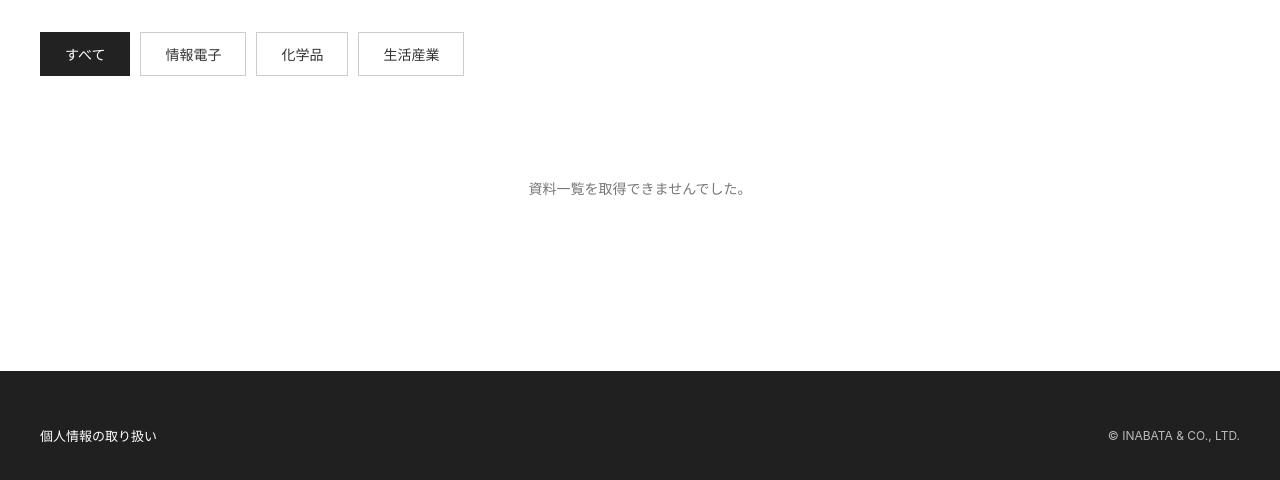
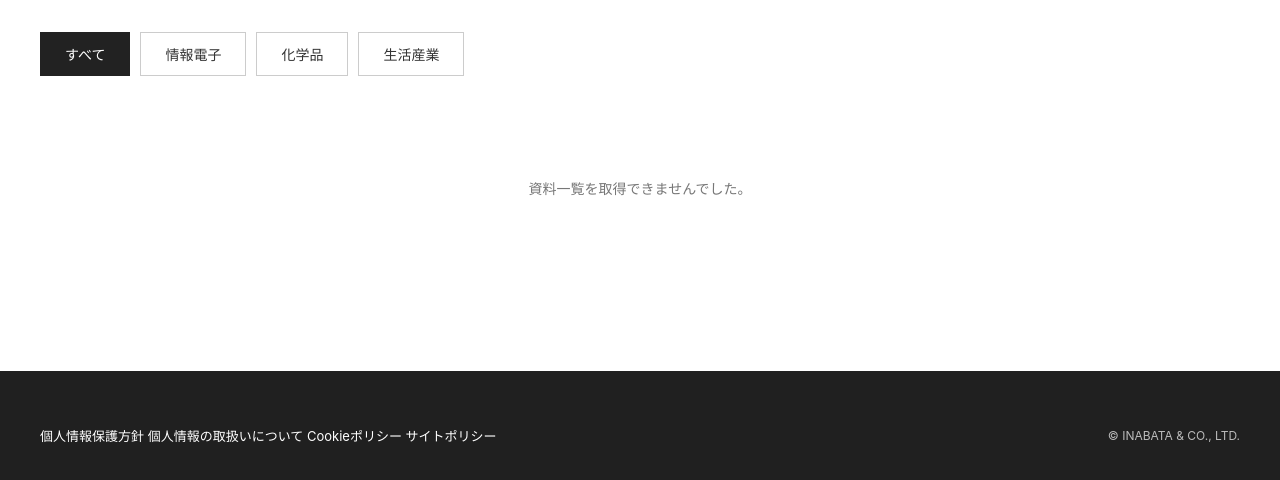
Before and after one commit to tcbn-mshr/public-site-poc, a plain HTML site: page materials.html in a window 1280 px wide. Shown: the part 666-1146 px from the top of the page. Drawn offline with Linux system fonts and the light colour scheme; no server answers.

Commit message:
Revise footer links for privacy and cookie policies
Updated footer links to point to the correct privacy and policy pages.

```diff
--- a/materials.html
+++ b/materials.html
@@ -163,13 +163,44 @@
 
         <div class="footer-inner">
 
-            <div class="footer-links">
+            <nav
+                class="footer-links"
+                aria-label="フッターナビゲーション"
+            >
 
-                <a href="./privacy.html">
-                    個人情報の取り扱い
+                <a
+                    href="https://www.inabata.co.jp/privacy/"
+                    target="_blank"
+                    rel="noopener noreferrer"
+                >
+                    個人情報保護方針
                 </a>
 
-            </div>
+                <a
+                    href="https://www.inabata.co.jp/privacy/handling.html"
+                    target="_blank"
+                    rel="noopener noreferrer"
+                >
+                    個人情報の取扱いについて
+                </a>
+
+                <a
+                    href="https://www.inabata.co.jp/cookiepolicy"
+                    target="_blank"
+                    rel="noopener noreferrer"
+                >
+                    Cookieポリシー
+                </a>
+
+                <a
+                    href="https://www.inabata.co.jp/sitepolicy/"
+                    target="_blank"
+                    rel="noopener noreferrer"
+                >
+                    サイトポリシー
+                </a>
+
+            </nav>
 
             <p class="copyright">
                 &copy; INABATA &amp; CO., LTD.
```
